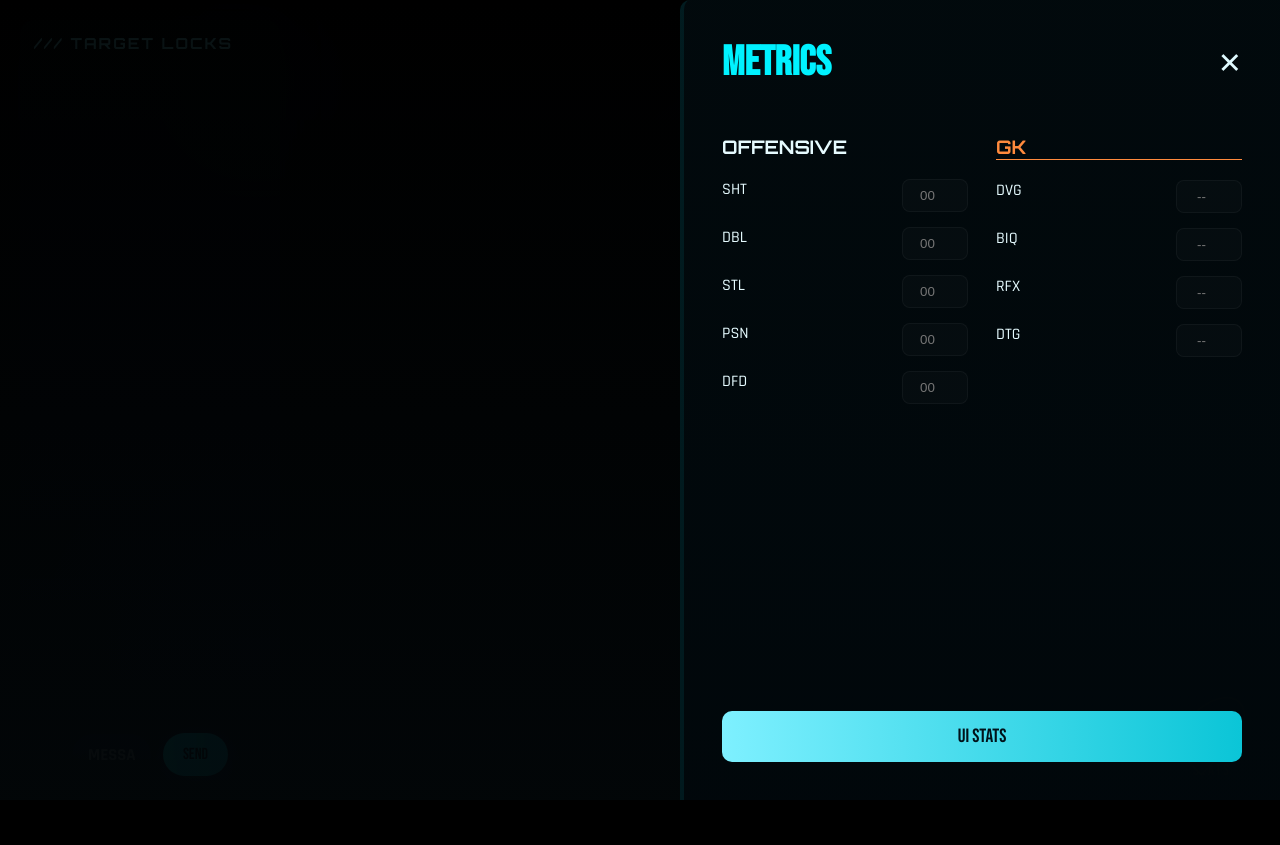
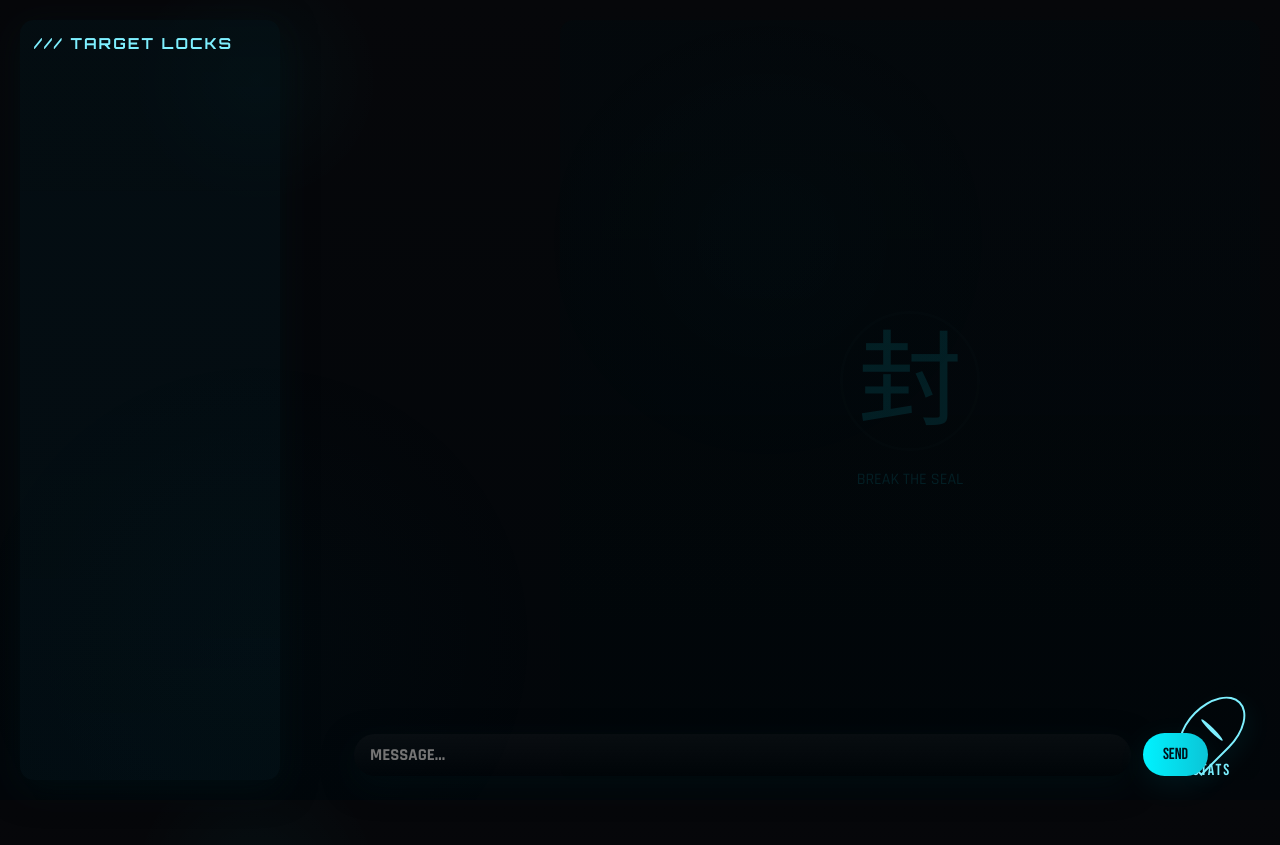
Before and after one commit to akunobi/blz, a Flask app: page / in a window 1280 px wide. Before the commit the page ends 800 px from the top, so only its background shows below. Run offline with Flask 3, Linux system fonts and the light colour scheme; data that the repository does not hold is empty.

```diff
--- a/static/style.css
+++ b/static/style.css
@@ -4,6 +4,8 @@
     --lock-blue-2: #7ef0ff; /* soft accent */
     --lock-blue-3: #0bc5d7; /* muted */
     --kurama-orange: #ff8a3d;
+    /* compat name for older rules */
+    --lock-blue: var(--lock-blue-1);
     --bg-900: #06070a; /* deep background */
     --bg-800: #0b1116; /* panel background */
     --panel: #071821; /* soft panel */
@@ -85,8 +87,8 @@ body {
     color: #eaffff;
 }
 .chain-link.active {
-    background: linear-gradient(90deg, rgba(0,242,255,0.12), rgba(11,197,215,0.06));
-    color: #00121a; font-weight: 700; box-shadow: 0 8px 30px rgba(0,242,255,0.06);
+    background: linear-gradient(90deg, rgba(0,242,255,0.16), rgba(11,197,215,0.06));
+    color: #fff; font-weight: 700; box-shadow: 0 8px 30px rgba(0,242,255,0.08);
     border: 1px solid rgba(0,242,255,0.12);
 }
 
@@ -108,7 +110,7 @@ body {
 .hud-row { display: flex; flex-direction: column; }
 .lbl { font-size: 0.7rem; color: #666; font-family: var(--font-tech); }
 .val { font-size: 1.5rem; font-family: var(--font-ninja); color: #fff; }
-.val.orange { color: var(--kurama-orange); text-shadow: 0 0 10px var(--kurama-orange); }
+.val.orange { color: var(--lock-blue-2); text-shadow: 0 0 10px var(--lock-blue-2); }
 
 /* FEED CENTRAL */
 .beast-feed {
@@ -130,6 +132,9 @@ body {
 .msg-auth { font-size: 0.95rem; color: var(--lock-blue-1); font-family: var(--font-tech); margin-bottom: 8px; font-weight: 800; }
 .msg-body { font-size: 1.06rem; color: #e8feff; line-height: 1.5; }
 .msg-body a { color: var(--lock-blue-2); text-decoration: underline; }
+
+/* Ensure the input sits in the right column (chat area) and centered */
+.scroll-input-wrapper { grid-column: 2; justify-self: center; }
 .msg-meta { font-size: 0.75rem; color: rgba(230,251,255,0.5); margin-top:6px; }
 
 /* === 3. INPUT (PERGAMINO FLOTANTE) === */
@@ -157,23 +162,24 @@ body {
 }
 .kurama-eye-btn {
     width: 80px; height: 50px;
-    background: #000; border: 2px solid var(--kurama-orange);
+    background: transparent; border: 2px solid var(--lock-blue-2);
     border-radius: 50% 50% 50% 0; transform: rotate(-45deg);
     cursor: pointer; position: relative; overflow: hidden;
-    box-shadow: 0 0 20px rgba(255, 94, 0, 0.3); transition: 0.3s;
+    box-shadow: 0 8px 26px rgba(0,242,255,0.06); transition: 0.3s;
 }
 .eye-slit {
     position: absolute; top: 50%; left: 50%; transform: translate(-50%, -50%);
-    width: 4px; height: 30px; background: var(--kurama-orange);
+    width: 4px; height: 30px; background: var(--lock-blue-2);
     border-radius: 50%; transition: 0.3s;
 }
-.kurama-eye-btn:hover { background: var(--kurama-orange); box-shadow: 0 0 50px var(--kurama-orange); }
-.kurama-eye-btn:hover .eye-slit { background: #000; height: 35px; width: 8px; }
-.eye-label { font-family: var(--font-ninja); color: var(--kurama-orange); letter-spacing: 2px; }
+.kurama-eye-btn:hover { background: linear-gradient(90deg, rgba(0,242,255,0.12), rgba(11,197,215,0.06)); box-shadow: 0 14px 40px rgba(0,242,255,0.08); }
+.kurama-eye-btn:hover .eye-slit { background: var(--bg-900); height: 35px; width: 8px; }
+.eye-label { font-family: var(--font-ninja); color: var(--lock-blue-2); letter-spacing: 2px; }
 
 /* === DRAWER (FUSIÓN) === */
 .kurama-drawer {
-    position: fixed; inset: 0; background: linear-gradient(180deg, rgba(0,0,0,0.92), rgba(2,6,8,0.96)); transition: 0.45s; z-index: 200; display:flex; justify-content:flex-end;
+    position: fixed; inset: 0; background: linear-gradient(180deg, rgba(0,0,0,0.92), rgba(2,6,8,0.96)); transition: transform 0.45s ease; z-index: 200; display:flex; justify-content:flex-end;
+    transform: translateX(100%); /* hidden by default */
 }
 .kurama-drawer.active { transform: translateX(0); }
 
@@ -188,8 +194,8 @@ body {
 
 .drawer-grid { display:flex; gap: 28px; flex:1; }
 .power-col { flex: 1; }
-.blue-side h3 { color: var(--lock-blue); border-bottom: 1px solid var(--lock-blue); margin-bottom: 20px; font-family: var(--font-tech); }
-.orange-side h3 { color: var(--kurama-orange); border-bottom: 1px solid var(--kurama-orange); margin-bottom: 20px; font-family: var(--font-tech); }
+.blue-side h3 { color: var(--lock-blue-2); border-bottom: 1px solid rgba(126,240,255,0.08); margin-bottom: 20px; font-family: var(--font-tech); }
+.orange-side h3 { color: var(--lock-blue-3); border-bottom: 1px solid rgba(11,197,215,0.06); margin-bottom: 20px; font-family: var(--font-tech); }
 
 .stat-row { display: flex; justify-content: space-between; margin-bottom: 15px; }
 .stat-row input { background: rgba(255,255,255,0.02); border: 1px solid rgba(255,255,255,0.04); color: #eaffff; padding:8px; width:66px; text-align:center; border-radius:8px; }
@@ -204,7 +210,7 @@ body {
 
 /* MODAL */
 .modal-seal { display: none; position: fixed; inset: 0; background: rgba(0,0,0,0.9); z-index: 300; justify-content: center; align-items: center; }
-.modal-scroll { background: #eee; padding: 20px; box-shadow: 0 0 100px var(--kurama-orange); border-radius: 5px; }
+.modal-scroll { background: #eee; padding: 20px; box-shadow: 0 0 80px rgba(0,242,255,0.08); border-radius: 5px; }
 .modal-actions { display: flex; gap: 10px; margin-top: 20px; }
 .modal-actions button { flex: 1; padding: 10px; border: none; font-family: var(--font-ninja); font-size: 1.2rem; cursor: pointer; background: #000; color: #fff; }
-#copy-stats-btn { background: var(--kurama-orange); color: #000; }
+#copy-stats-btn { background: linear-gradient(90deg, var(--lock-blue-2), var(--lock-blue-3)); color: #00121a; }
```
